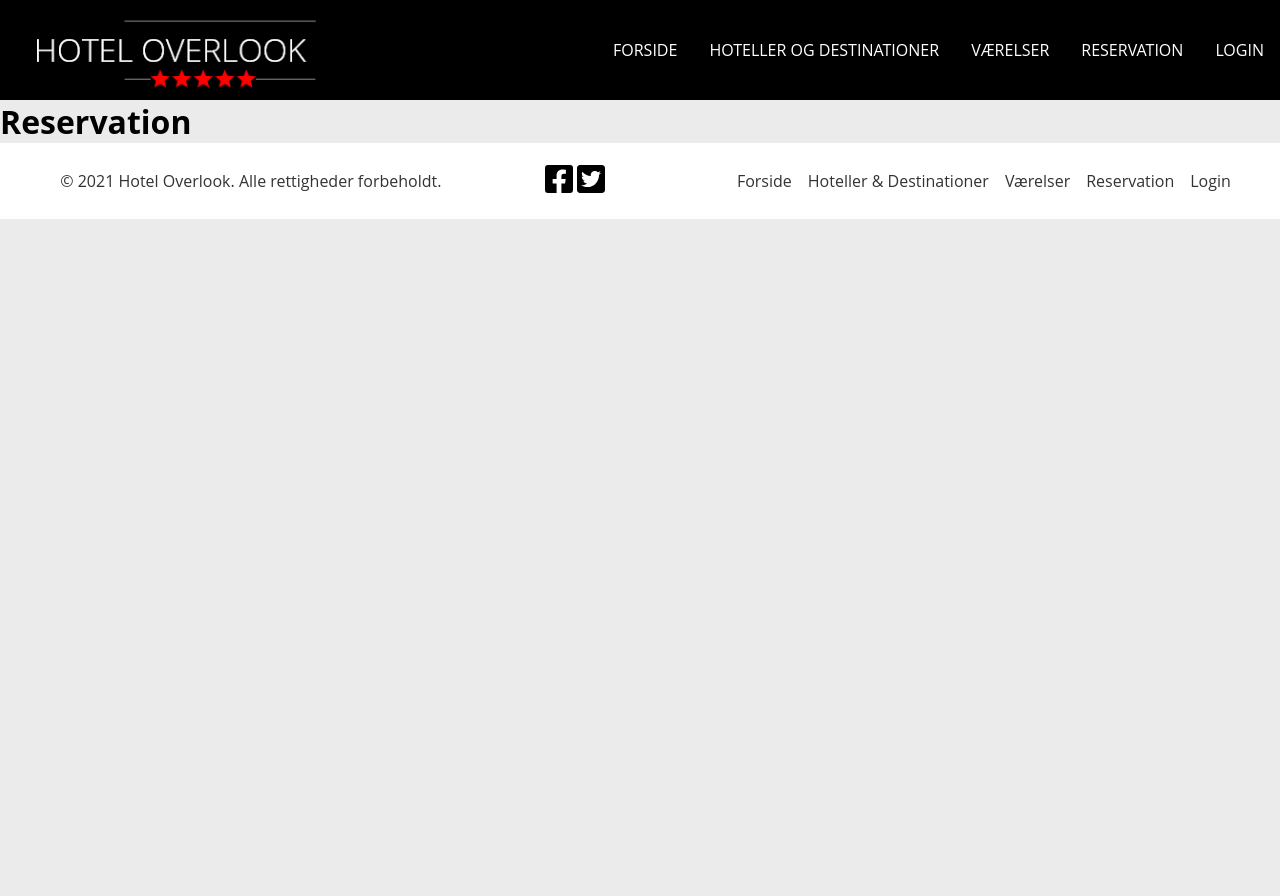
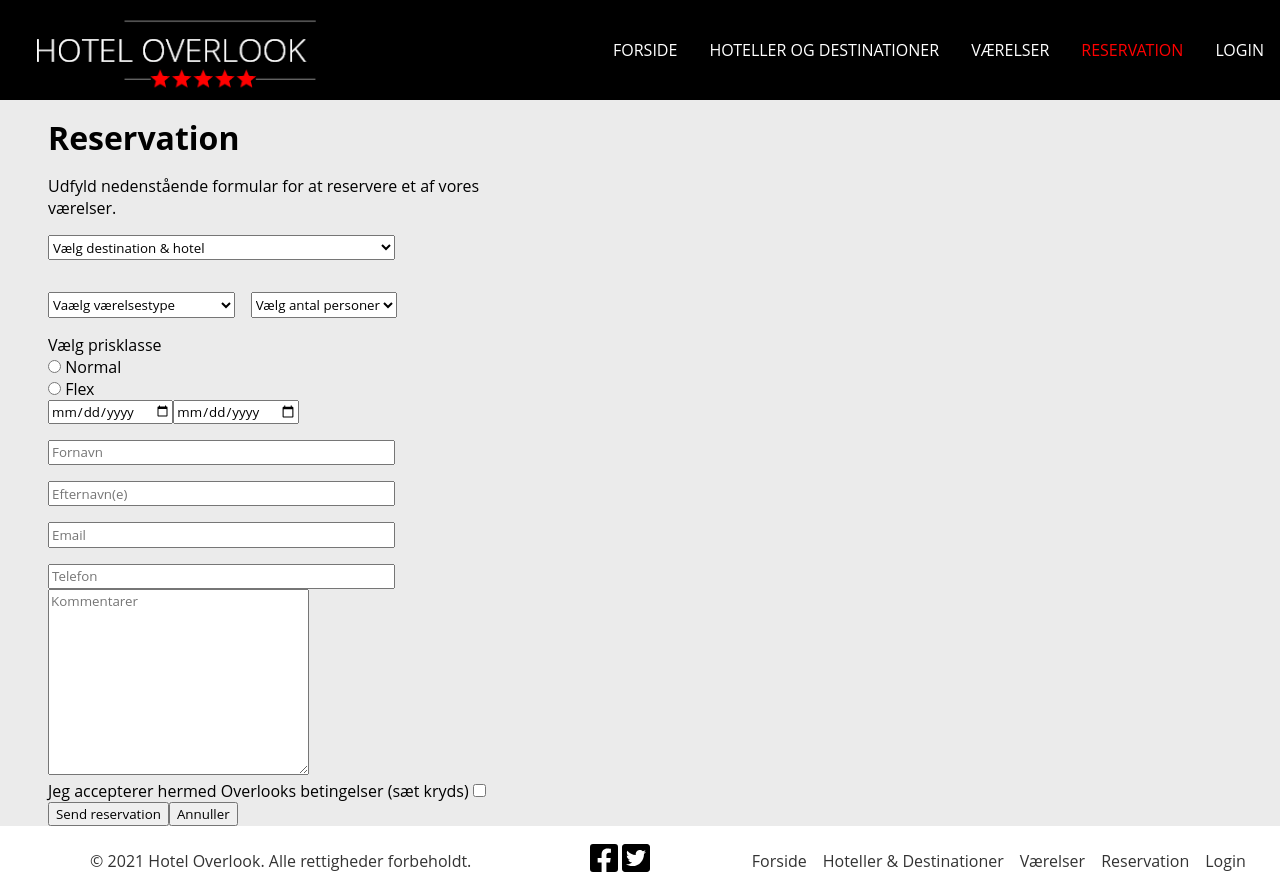
Before and after one commit to trayana-hansen/overlook_destinations, a React (Create React App) app: page /reservation in a window 1280 px wide. Before the commit the page ends 800 px from the top, so only its background shows below. Built offline with nearby package versions, Linux system fonts and the light colour scheme.

Commit message:
reservation fform start

```diff
--- a/package.json
+++ b/package.json
@@ -16,6 +16,7 @@
     "react": "^18.2.0",
     "react-alice-carousel": "^2.7.1",
     "react-dom": "^18.2.0",
+    "react-hook-form": "^7.45.4",
     "react-icons": "^4.10.1",
     "react-responsive-carousel": "^3.2.23",
     "react-router-dom": "^6.15.0",
--- a/src/Components/Navigation/NavBar.jsx
+++ b/src/Components/Navigation/NavBar.jsx
@@ -59,19 +59,54 @@ const NavBar = () => {
         >
           <ul>
             <li>
-              <NavLink to="/">FORSIDE</NavLink>
+              <NavLink
+                to="/"
+                style={({ isActive }) => ({
+                  color: isActive ? "red" : "white",
+                })}
+              >
+                FORSIDE
+              </NavLink>
             </li>
             <li>
-              <NavLink to="/destinationer">HOTELLER OG DESTINATIONER</NavLink>
+              <NavLink
+                to="/destinationer"
+                style={({ isActive }) => ({
+                  color: isActive ? "red" : "white",
+                })}
+              >
+                HOTELLER OG DESTINATIONER
+              </NavLink>
             </li>
             <li>
-              <NavLink to="/vaerelser">VÆRELSER</NavLink>
+              <NavLink
+                to="/vaerelser"
+                style={({ isActive }) => ({
+                  color: isActive ? "red" : "white",
+                })}
+              >
+                VÆRELSER
+              </NavLink>
             </li>
             <li>
-              <NavLink to="/reservation">RESERVATION</NavLink>
+              <NavLink
+                to="/reservation"
+                style={({ isActive }) => ({
+                  color: isActive ? "red" : "white",
+                })}
+              >
+                RESERVATION
+              </NavLink>
             </li>
             <li>
-              <NavLink to="/login">LOGIN</NavLink>
+              <NavLink
+                to="/login"
+                style={({ isActive }) => ({
+                  color: isActive ? "red" : "white",
+                })}
+              >
+                LOGIN
+              </NavLink>
             </li>
           </ul>
         </div>
--- a/src/Components/Navigation/NavBar.scss
+++ b/src/Components/Navigation/NavBar.scss
@@ -51,10 +51,6 @@
           width: 100%;
           color: c.$white;
           font-size: 1rem;
-
-          &:hover {
-            color: c.$red;
-          }
         }
       }
     }
@@ -80,7 +76,7 @@
           margin: 0;
 
           &:hover {
-            background-color: c.$red;
+            background-color: c.$dark-grey;
           }
           a {
             color: c.$white;
--- a/src/Components/Pages/Home/Home.scss
+++ b/src/Components/Pages/Home/Home.scss
@@ -1,4 +1,4 @@
 h2 {
-  padding: 1.2rem;
+  padding: 1rem 4rem;
   font-size: 1.3rem;
 }
--- a/src/Components/Pages/Home/News/NewsCard.scss
+++ b/src/Components/Pages/Home/News/NewsCard.scss
@@ -5,6 +5,7 @@
   grid-template-columns: repeat(3, 1fr);
   padding: 1rem;
   gap: 2rem;
+  padding: 1rem 4rem;
 
   .newsCard {
     overflow: hidden;
@@ -37,11 +38,13 @@
 @media (max-width: 900px) {
   .newsContainer {
     grid-template-columns: repeat(2, 1fr);
+    padding: 2rem;
   }
 }
 
 @media (max-width: 600px) {
   .newsContainer {
     grid-template-columns: 1fr;
+    padding: 0;
   }
 }
--- a/src/Components/Pages/NotFound/NotFound.jsx
+++ b/src/Components/Pages/NotFound/NotFound.jsx
@@ -1,15 +1,14 @@
-import React from "react";
-import { Link } from "react-router-dom";
+import { React, useEffect } from "react";
+import { useNavigate } from "react-router-dom";
 
 const NotFound = () => {
-  return (
-    <>
-      <h1>Siden blev ikke fundet</h1>
-      <p>
-        <Link to="/">Gå til forsiden</Link>
-      </p>
-    </>
-  );
+  const navigate = useNavigate();
+  useEffect(() => {
+    setTimeout(() => {
+      navigate("/");
+    }, 2000);
+  }, []);
+  return <h1>Siden blev ikke fundet</h1>;
 };
 
 export default NotFound;
--- a/src/Components/Pages/Reservation/Reservation.jsx
+++ b/src/Components/Pages/Reservation/Reservation.jsx
@@ -1,11 +1,72 @@
-import React from 'react'
+import React from "react";
+import "./Reservation.scss";
 
 const Reservation = () => {
   return (
     <>
-	<h1>Reservation</h1>
-	</>
-  )
-}
+      <h1>Reservation</h1>
+      <div className="reservationForm">
+        <form>
+          <p>
+            Udfyld nedenstående formular for at reservere et af vores værelser.
+          </p>
+          <select name="hotel" id="hotel" required>
+            <option value="hotel">Vælg destination & hotel</option>
+            <option value="optionOne">Option 1</option>
+            <option value="optionTwo">Option 2</option>
+            <option value="optionThree">Option 3</option>
+          </select>
+          <div className="flexSelect">
+            <select name="room" id="room" required>
+              <option value="room">Vaælg værelsestype</option>
+              <option value="roomOne">Room type 1</option>
+              <option value="roomTwo">Room type 2</option>
+              <option value="roomThree">Room type 3</option>
+            </select>
+            <select name="people" id="people" required>
+              <option value="people">Vælg antal personer</option>
+              <option value="onePerson">1 person</option>
+              <option value="twoPeople">2 personer</option>
+              <option value="threePeople">3 personer</option>
+            </select>
+          </div>
+          <h3>Vælg prisklasse</h3>
+          <label htmlFor="price">
+            <input type="radio" name="price" value="Normal" /> Normal
+          </label>{" "}
+          <br />
+          <label htmlFor="price">
+            <input type="radio" name="price" value="flex" /> Flex
+          </label>
+          <div className="datePicker">
+            <input type="date" name="startDate" />
+            <input type="date" name="endDate" />
+          </div>
+          <div className="personalForm">
+            <input type="text" placeholder="Fornavn" required />
+            <input type="text" placeholder="Efternavn(e)" required />
+            <input type="email" placeholder="Email" />
+            <input type="number" placeholder="Telefon" />
+            <textarea
+              name="comments"
+              id="comments"
+              cols="30"
+              rows="10"
+              placeholder="Kommentarer"
+            ></textarea>
+          </div>
+          <label htmlFor="conditions">
+            Jeg accepterer hermed Overlooks betingelser (sæt kryds){" "}
+            <input type="checkbox" required />
+          </label>
+          <div className="formButtons">
+            <button type="submit">Send reservation</button>
+            <button type="reset">Annuller</button>
+          </div>
+        </form>
+      </div>
+    </>
+  );
+};
 
-export default Reservation
+export default Reservation;
--- a/src/Components/Pages/Reservation/Reservation.scss
+++ b/src/Components/Pages/Reservation/Reservation.scss
@@ -0,0 +1,50 @@
+h1 {
+  padding: 1rem 3rem;
+}
+
+.reservationForm {
+  label {
+    padding-top: 1rem;
+  }
+  width: 500px;
+  padding-left: 3rem;
+
+  p {
+    font-size: 1rem;
+  }
+
+  #hotel {
+    width: 26em;
+    height: 1.9em;
+    margin: 1rem 0;
+  }
+
+  #room {
+    width: 14em;
+    height: 1.9em;
+    margin: 1rem 0;
+  }
+
+  #people {
+    width: 11em;
+    height: 1.9em;
+    margin: 1rem;
+    margin-left: 1rem;
+  }
+
+  h3 {
+    font-size: 1rem;
+    font-weight: 400;
+  }
+
+  input[type="text"],
+  input[type="number"],
+  input[type="email"] {
+    margin-right: 1rem;
+    margin-top: 1rem;
+    display: block;
+	width: 26em;
+	height: 1.9em;
+
+}
+}
```
Also changed, not shown: 1 other file (tests, documents, lock files or other folders).
